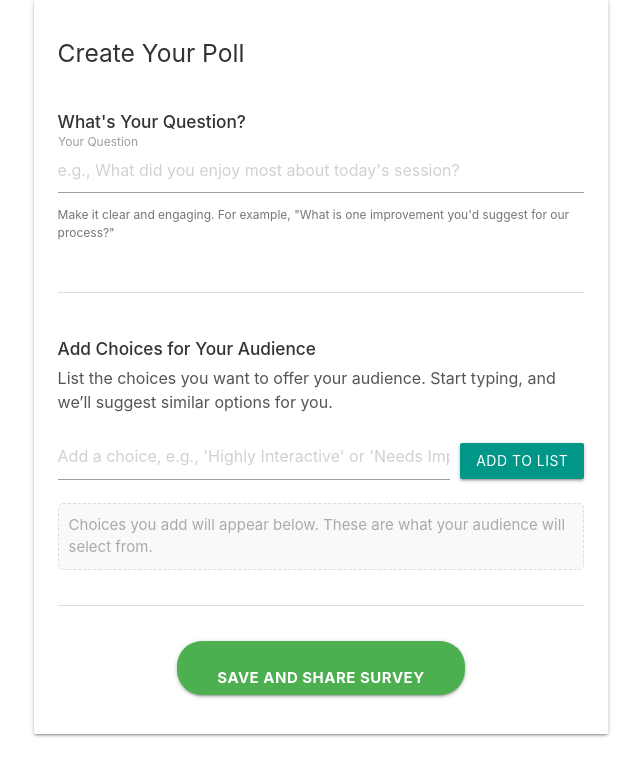
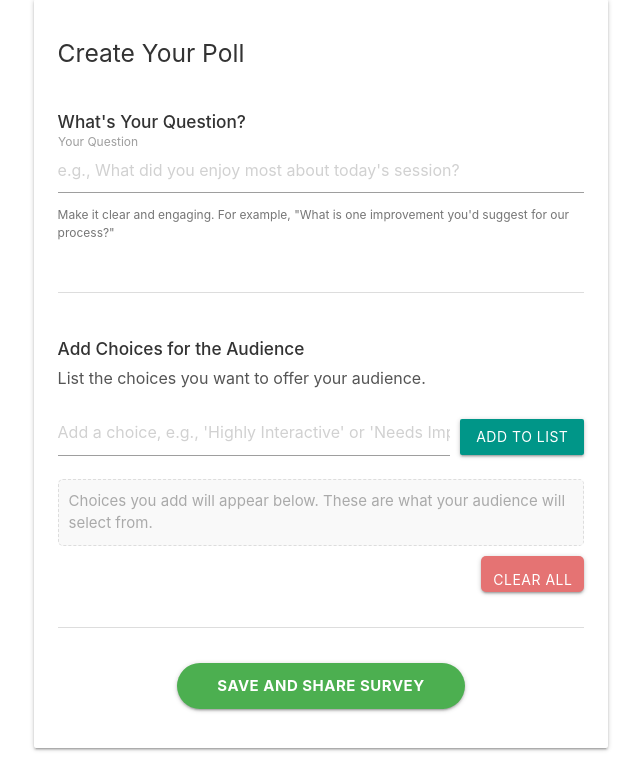
Before and after one commit to michaelseth70/Poll2Audience, a Flask app: page /create in a window 1280 px wide. Shown: the part 290-1073 px from the top of the page, without its empty margins (319-960 px from the left). Before the commit the page ends 1027 px from the top, so only its background shows below. Run offline with Flask 3, Linux system fonts and the light colour scheme; data that the repository does not hold is empty.

Commit message:
Update create_survey.html

```diff
--- a/templates/create_survey.html
+++ b/templates/create_survey.html
@@ -39,8 +39,8 @@
 
           <!-- Custom Options Section -->
           <div class="section">
-            <h6><strong>Add Choices for Your Audience</strong></h6>
-            <p style="margin-bottom: 20px;">List the choices you want to offer your audience. Start typing, and we’ll suggest similar options for you.</p>
+            <h6><strong>Add Choices for the Audience</strong></h6>
+            <p style="margin-bottom: 20px;">List the choices you want to offer your audience.</p>
             <div class="input-field custom-option-field" style="display: flex; align-items: center;">
               <input
                 type="text"
@@ -58,6 +58,11 @@
                  style="margin-top: 15px; padding: 10px; border: 1px dashed #ddd; border-radius: 5px; min-height: 50px; background-color: #f9f9f9;">
               <span style="color: #aaa;">Choices you add will appear below. These are what your audience will select from.</span>
             </div>
+
+            <!-- Clear All Button -->
+            <div style="margin-top: 10px; text-align: right;">
+              <button type="button" id="clear-options" class="btn red lighten-2">Clear All</button>
+            </div>
           </div>
 
           <!-- Separator -->
@@ -65,7 +70,7 @@
 
           <!-- Submit Button -->
           <div class="section" style="text-align: center;">
-            <button type="submit" class="btn green btn-large" style="border-radius: 25px; padding: 10px 40px;">Save and Share Survey</button>
+            <button type="submit" class="btn green btn-large" style="border-radius: 25px; padding: 12px 40px; line-height: 1.5;">Save and Share Survey</button>
           </div>
         </form>
       </div>
@@ -79,6 +84,7 @@
     const customOptionInput = document.getElementById('custom-option-input');
     const customOptionsList = document.getElementById('custom-options-list');
     const hiddenOptionsContainer = document.getElementById('hidden-options-container');
+    const clearOptionsButton = document.getElementById('clear-options');
     const form = document.querySelector('form');
 
     // Add options dynamically
@@ -107,12 +113,18 @@
       }
     });
 
+    // Clear all options
+    clearOptionsButton.addEventListener('click', () => {
+      customOptionsList.innerHTML = '<span style="color: #aaa;">Choices you add will appear below. These are what your audience will select from.</span>';
+      hiddenOptionsContainer.innerHTML = '';
+    });
+
     // Validate on form submission
     form.addEventListener('submit', (e) => {
       const optionsCount = hiddenOptionsContainer.querySelectorAll('input').length;
       if (optionsCount < 2) {
         e.preventDefault();
-        alert("You must define at least two choices to create a pulse.");
+        alert("You must define at least two choices to create a poll.");
       }
     });
   });
@@ -140,10 +152,26 @@
     background-color: #26a69a;
     font-weight: bold;
     transition: background-color 0.3s ease;
+    display: inline-flex;
+    align-items: center;
+    justify-content: center;
+    height: auto;
+    line-height: 1.5;
   }
 
   .btn.green.btn-large:hover {
     background-color: #1e8e84;
+  }
+
+  .btn.red.lighten-2 {
+    background-color: #ef5350;
+    color: white;
+    border-radius: 5px;
+    padding: 6px 12px;
+  }
+
+  .btn.red.lighten-2:hover {
+    background-color: #e53935;
   }
 
   #custom-options-container {
@@ -153,10 +181,6 @@
   .helper-text {
     color: #757575;
     font-size: 14px;
-  }
-
-  .card-title {
-    font-weight: 600;
   }
 
   h5, h6 {
```
